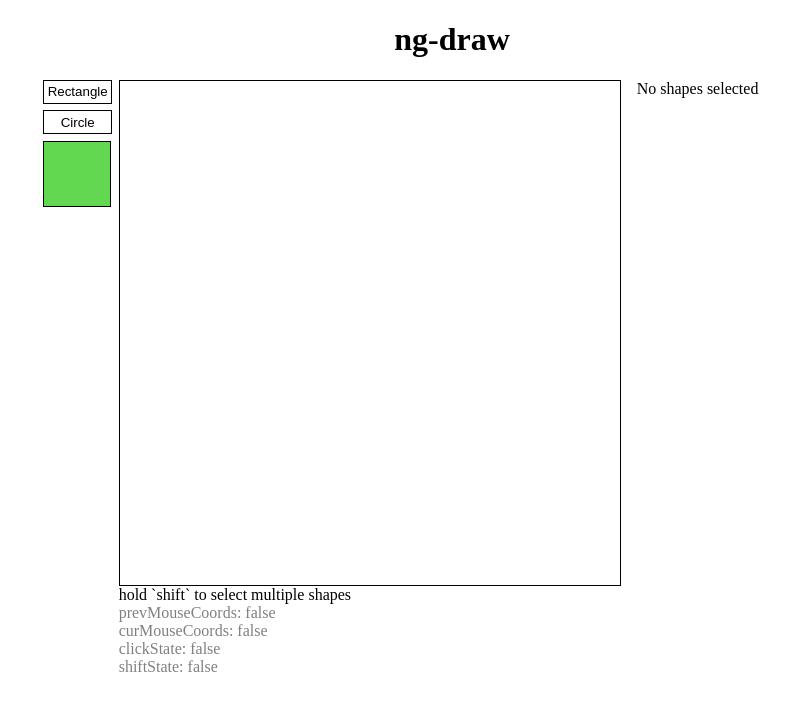
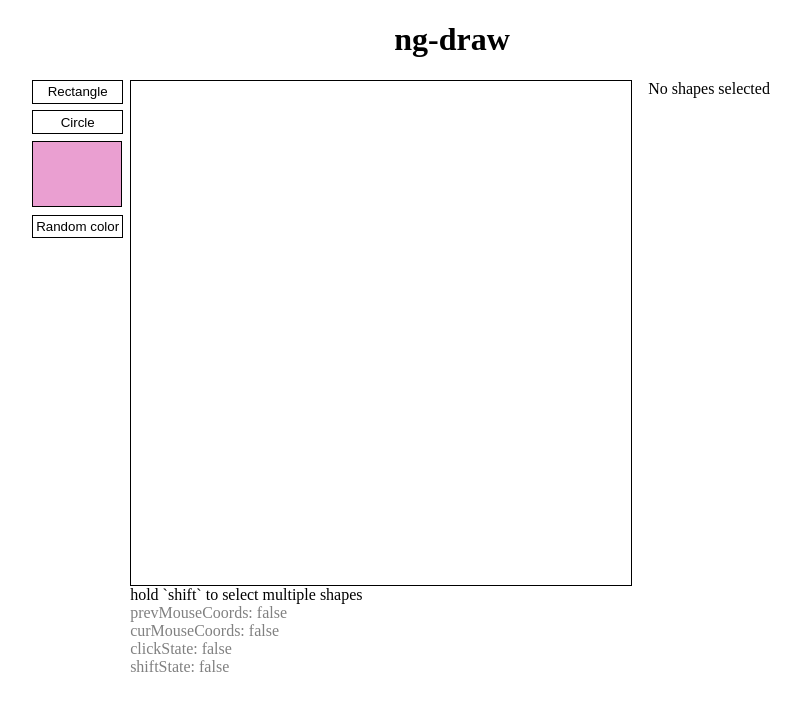
Before and after one commit to krnsk0/ng-draw, an Angular app: page / in a window 1280 px wide. Shown: the top 710 px of the page, without its empty margins (188-989 px from the left). Built offline with nearby package versions, Linux system fonts and the light colour scheme.

Commit message:
random color button

```diff
--- a/src/app/components/tools/tools.component.html
+++ b/src/app/components/tools/tools.component.html
@@ -12,4 +12,5 @@
     (pickerCancel)="closeModal(null)"
     (pickerConfirm)="closeModal($event)"
   ></app-color-picker-modal>
+  <button type="button" class="tool-button" (click)="pickRandomColor()">Random color</button>
 </div>
--- a/src/app/components/tools/tools.component.ts
+++ b/src/app/components/tools/tools.component.ts
@@ -4,7 +4,7 @@ import { SceneService } from '../../services/scene.service';
 import { ToolsService } from '../../services/tools.service';
 import { Rectangle, Circle } from '../../shapes';
 import { hslTriple } from '../../types';
-import { random, convertColorTripleToString } from '../../utils';
+import { random, convertColorTripleToString, makeRandomHslColor } from '../../utils';
 @Component({
   selector: 'app-tools',
   templateUrl: './tools.component.html',
@@ -13,15 +13,21 @@ import { random, convertColorTripleToString } from '../../utils';
 export class ToolsComponent implements OnInit {
   // color picker modal state & initial color
   modalState: null | hslTriple = null; // modal is open
-  selectedColor: hslTriple;
+  selectedColor: hslTriple = [0, 0, 0];
   convertColorTripleToString = convertColorTripleToString;
 
   constructor(public toolsService: ToolsService, public sceneService: SceneService) {
-    // intialize selected color to something random
-    this.selectedColor = [random(1, 360), random(1, 100), random(1, 100)];
+    this.pickRandomColor();
   }
 
   ngOnInit(): void {}
+
+  /**
+   * set color to something random
+   */
+  pickRandomColor(): void {
+    this.selectedColor = makeRandomHslColor();
+  }
 
   /**
    * Handle clicks on the shape tools
--- a/src/app/utils.ts
+++ b/src/app/utils.ts
@@ -14,3 +14,10 @@ export const convertColorTripleToString = (hslColor: hslTriple): string => {
   const [h, s, l] = hslColor;
   return `hsl(${h.toString()}, ${s.toString()}%, ${l.toString()}%)`;
 };
+
+/**
+ * Generate random color triple
+ */
+export const makeRandomHslColor = (): hslTriple => {
+  return [random(1, 360), random(25, 100), random(25, 75)];
+};
```
